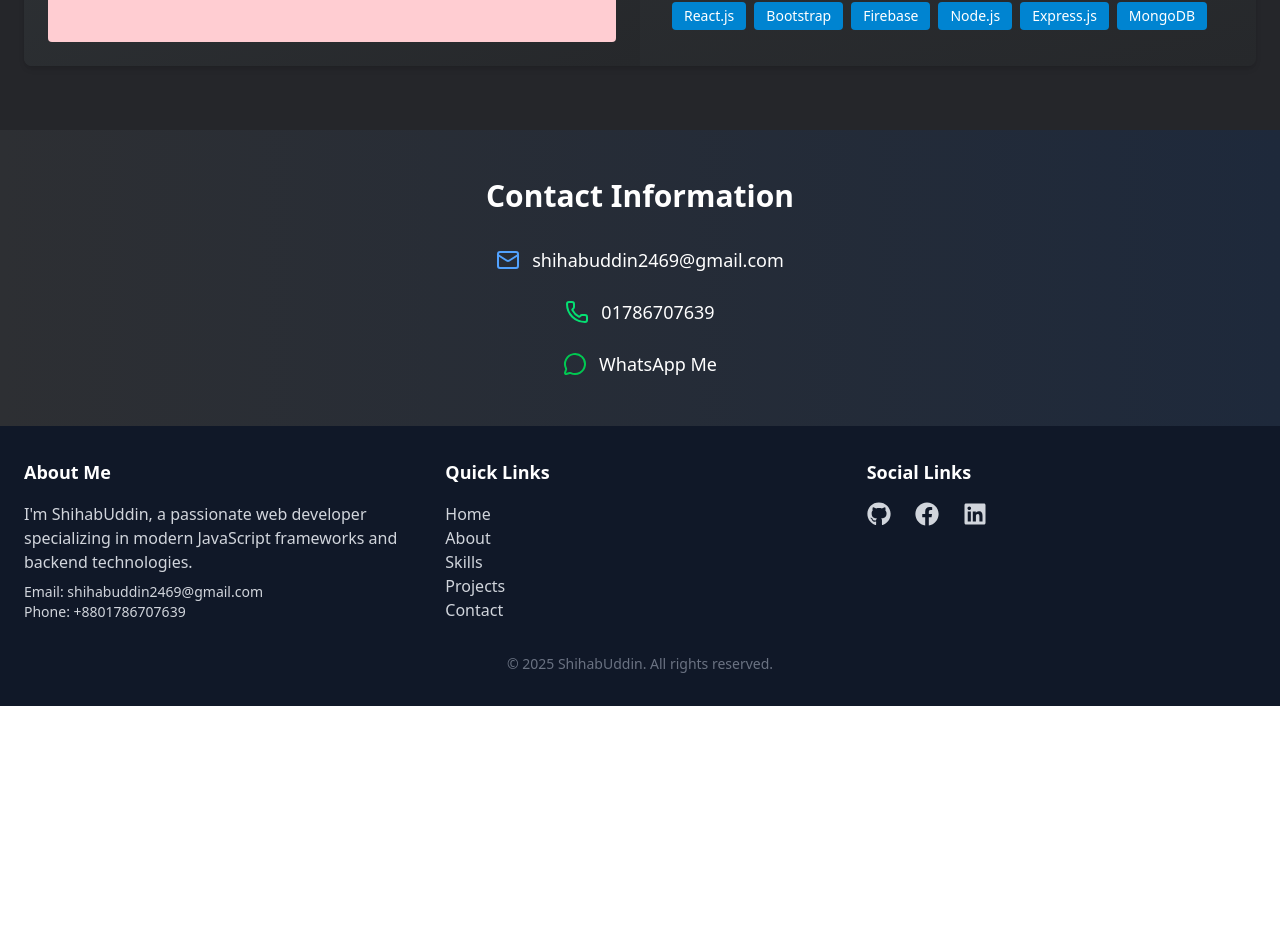
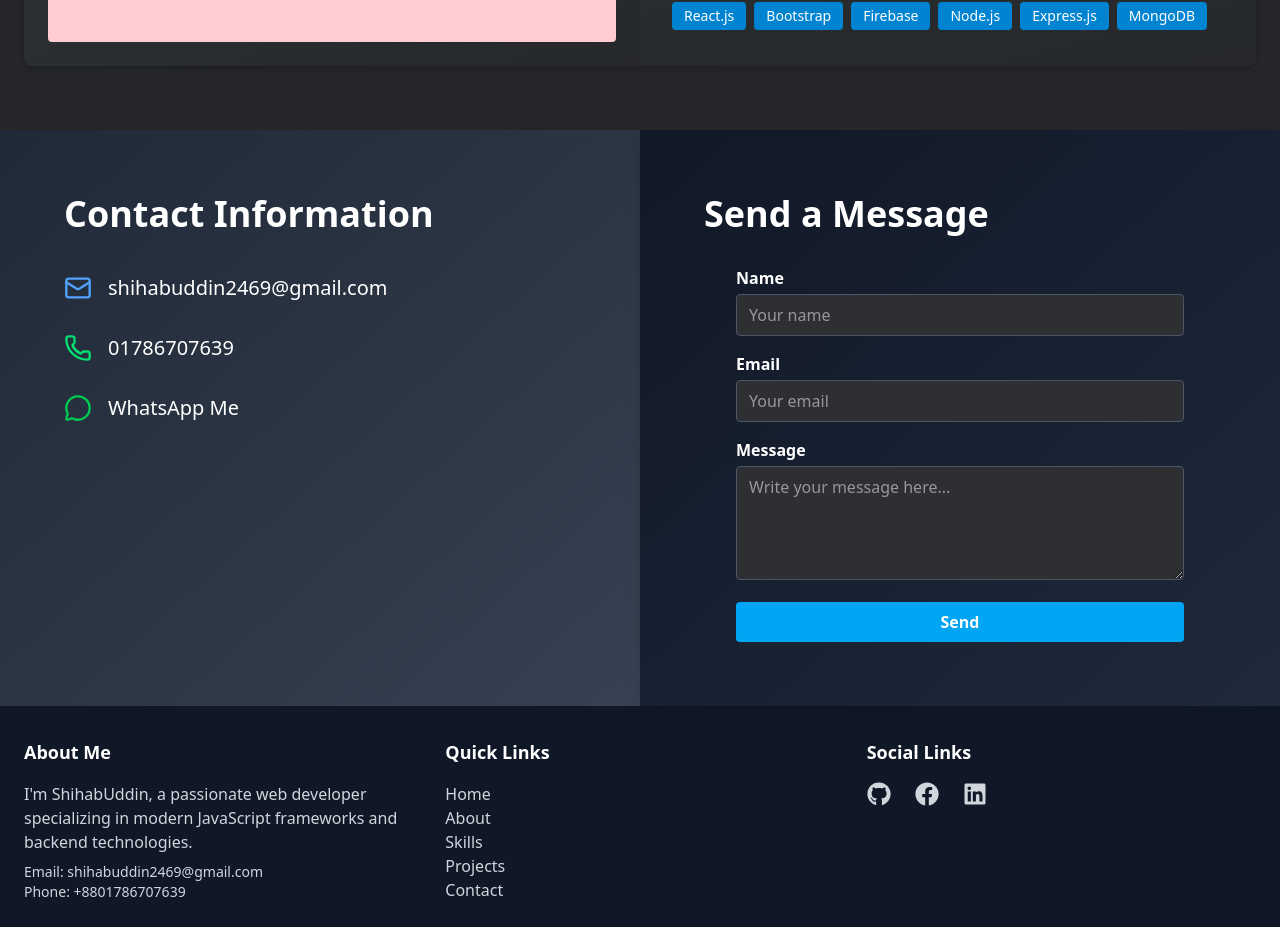
Before and after one commit to shihab103/portfolio, a React (Vite) app: page / in a window 1280 px wide. Shown: the part 4760-5687 px from the top of the page. Before the commit the page ends 5466 px from the top, so only its background shows below. Built offline with nearby package versions, Linux system fonts and the light colour scheme.

Commit message:
added contuct section

```diff
--- a/src/Pages/ContactInfo/ContactInfo.jsx
+++ b/src/Pages/ContactInfo/ContactInfo.jsx
@@ -1,52 +1,142 @@
-// ContactInfo.jsx
-import React from "react";
+import React, { useState } from "react";
 import { Mail, Phone, MessageCircle } from "lucide-react";
 
-const ContactInfo = () => {
+const ContactForm = () => {
+  const [formData, setFormData] = useState({
+    name: "",
+    email: "",
+    message: "",
+  });
+
+  const [submitted, setSubmitted] = useState(false);
+
+  const handleChange = (e) => {
+    setFormData((prev) => ({ ...prev, [e.target.name]: e.target.value }));
+  };
+
+  const handleSubmit = (e) => {
+    e.preventDefault();
+    console.log("Contact form submitted:", formData);
+    setSubmitted(true);
+    setFormData({ name: "", email: "", message: "" });
+  };
+
   return (
-    <section className="bg-gradient-to-r from-[#2d2f33] to-[#1e293b] text-white py-12 px-6">
-      <div className="max-w-4xl mx-auto text-center">
-        <h2 className="text-3xl font-bold mb-8">Contact Information</h2>
+    <section className="flex flex-col md:flex-row min-h-[350px] max-w-full">
+      {/* Left Side: Contact Info */}
+      <div className="flex-1 bg-gradient-to-br from-[#1f2937] to-[#374151] p-16 flex flex-col justify-start text-white space-y-10 rounded-none">
+        <h2 className="text-4xl font-bold">Contact Information</h2>
 
-        <div className="space-y-6">
-          {/* Email */}
-          <div className="flex items-center justify-center space-x-3">
-            <Mail className="w-6 h-6 text-blue-400" />
-            <a
-              href="mailto:shihabuddin2469@gmail.com"
-              className="text-lg hover:underline"
-            >
+        <div className="space-y-8 text-xl">
+          <div className="flex items-center space-x-4">
+            <Mail className="w-7 h-7 text-blue-400" />
+            <a href="mailto:shihabuddin2469@gmail.com" className="hover:underline">
               shihabuddin2469@gmail.com
             </a>
           </div>
 
-          {/* Phone */}
-          <div className="flex items-center justify-center space-x-3">
-            <Phone className="w-6 h-6 text-green-400" />
-            <a
-              href="tel:01786707639"
-              className="text-lg hover:underline"
-            >
+          <div className="flex items-center space-x-4">
+            <Phone className="w-7 h-7 text-green-400" />
+            <a href="tel:01786707639" className="hover:underline">
               01786707639
             </a>
           </div>
 
-          {/* WhatsApp */}
-          <div className="flex items-center justify-center space-x-3">
-            <MessageCircle className="w-6 h-6 text-green-500" />
+          <div className="flex items-center space-x-4">
+            <MessageCircle className="w-7 h-7 text-green-500" />
             <a
               href="https://wa.me/8801786707639"
               target="_blank"
               rel="noopener noreferrer"
-              className="text-lg hover:underline"
+              className="hover:underline"
             >
               WhatsApp Me
             </a>
           </div>
         </div>
       </div>
+
+      {/* Right Side: Contact Form */}
+      <div className="flex-1 bg-gradient-to-br from-[#111827] to-[#1e293b] p-16 shadow-lg rounded-none flex flex-col justify-center">
+        <h2 className="text-4xl font-bold text-white mb-8">Send a Message</h2>
+
+        {submitted && (
+          <p className="mb-6 text-green-400 font-semibold">
+            Thank you for your message! I'll get back to you soon.
+          </p>
+        )}
+
+        <form
+          onSubmit={handleSubmit}
+          className="max-w-md w-full mx-auto space-y-4"
+        >
+          <div>
+            <label
+              htmlFor="name"
+              className="block mb-1 font-semibold text-white text-base"
+            >
+              Name
+            </label>
+            <input
+              type="text"
+              id="name"
+              name="name"
+              value={formData.name}
+              onChange={handleChange}
+              placeholder="Your name"
+              required
+              className="w-full px-3 py-2 rounded bg-[#2d2f33] border border-gray-600 focus:outline-none focus:ring-2 focus:ring-sky-500 text-white text-base"
+            />
+          </div>
+
+          <div>
+            <label
+              htmlFor="email"
+              className="block mb-1 font-semibold text-white text-base"
+            >
+              Email
+            </label>
+            <input
+              type="email"
+              id="email"
+              name="email"
+              value={formData.email}
+              onChange={handleChange}
+              placeholder="Your email"
+              required
+              className="w-full px-3 py-2 rounded bg-[#2d2f33] border border-gray-600 focus:outline-none focus:ring-2 focus:ring-sky-500 text-white text-base"
+            />
+          </div>
+
+          <div>
+            <label
+              htmlFor="message"
+              className="block mb-1 font-semibold text-white text-base"
+            >
+              Message
+            </label>
+            <textarea
+              id="message"
+              name="message"
+              value={formData.message}
+              onChange={handleChange}
+              placeholder="Write your message here..."
+              rows={4}
+              required
+              className="w-full px-3 py-2 rounded bg-[#2d2f33] border border-gray-600 focus:outline-none focus:ring-2 focus:ring-sky-500 resize-y text-white text-base"
+            />
+          </div>
+
+          <button
+            type="submit"
+            className="bg-sky-500 hover:bg-sky-600 transition text-white font-semibold px-6 py-2 rounded text-base w-full"
+          >
+            Send
+          </button>
+        </form>
+      </div>
     </section>
   );
 };
 
-export default ContactInfo;
+export default ContactForm;
```
